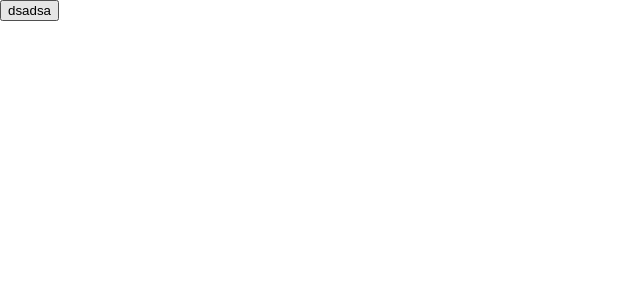
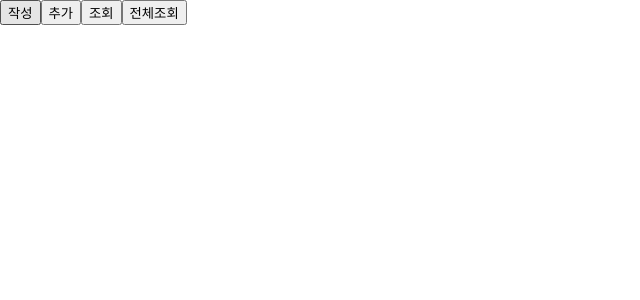
Before and after one commit to shdomi8599/new_modoosystem, a Next.js app: page / in a window 1280 px wide. Shown: the top 300 px of the page, without its empty margins (0-640 px from the left). Built offline with nearby package versions, Linux system fonts and the light colour scheme.

Commit message:
feat : 파이어베이스에서 자주쓰이는 함수 및 데이터 추가,조회 방법들

```diff
--- a/next.config.js
+++ b/next.config.js
@@ -1,6 +1,6 @@
 /** @type {import('next').NextConfig} */
 const nextConfig = {
-  reactStrictMode: true,
-}
+  reactStrictMode: false,
+};
 
-module.exports = nextConfig
+module.exports = nextConfig;
--- a/pages/index.tsx
+++ b/pages/index.tsx
@@ -1,21 +1,60 @@
 import Head from "next/head";
-import { collection, addDoc, doc, setDoc } from "firebase/firestore";
+import { collection, addDoc, doc, setDoc, getDocs } from "firebase/firestore";
 import { db } from "./_app";
 
 export default function Home() {
-  const test = async () => {
-    await setDoc(doc(db, "cities", "LA"), {
+  /**
+   * 컬렉션 세팅
+   * 셋팅과 동시에 데이터를 추가할 수 있음
+   */
+  const setData = () => {
+    setDoc(doc(db, "citiesddd", "LA"), {
       name: "Los Angeles",
-      state: "CA",
+      state: "CAdwdwqd",
       country: "USA",
     }).then((res) => console.log(res));
   };
+
+  /**
+   * 셋팅되있는 컬렉션에 데이터를 추가
+   */
+  const addData = async () => {
+    const newDocRef = await addDoc(collection(db, "citiesddd"), {
+      name: "New City",
+      state: "New State",
+      country: "New Country",
+    });
+    console.log("Added document with ID: ", newDocRef.id);
+  };
+
+  /**
+   * 컬렉션 데이터 단일 조회
+   */
+  const getData = async () => {
+    const querySnapshot = await getDocs(collection(db, "citiesddd"));
+    querySnapshot.forEach((doc) => {
+      console.log(doc.data());
+    });
+  };
+
+  /**
+   * 한 컬렉션에 대한 전체 데이터 조회
+   */
+  const getAllData = async () => {
+    const querySnapshot = await getDocs(collection(db, "citiesddd"));
+    const dataArray = querySnapshot.docs.map((doc) => doc.data());
+    console.log(dataArray);
+  };
+
   return (
     <>
       <Head>
         <title>모두시스템</title>
       </Head>
-      <button onClick={test}>dsadsa</button>
+      <button onClick={setData}>작성</button>
+      <button onClick={addData}>추가</button>
+      <button onClick={getData}>조회</button>
+      <button onClick={getAllData}>전체조회</button>
     </>
   );
 }
```
Also changed, not shown: firebase.js (deleted, +0 -21 lines).
